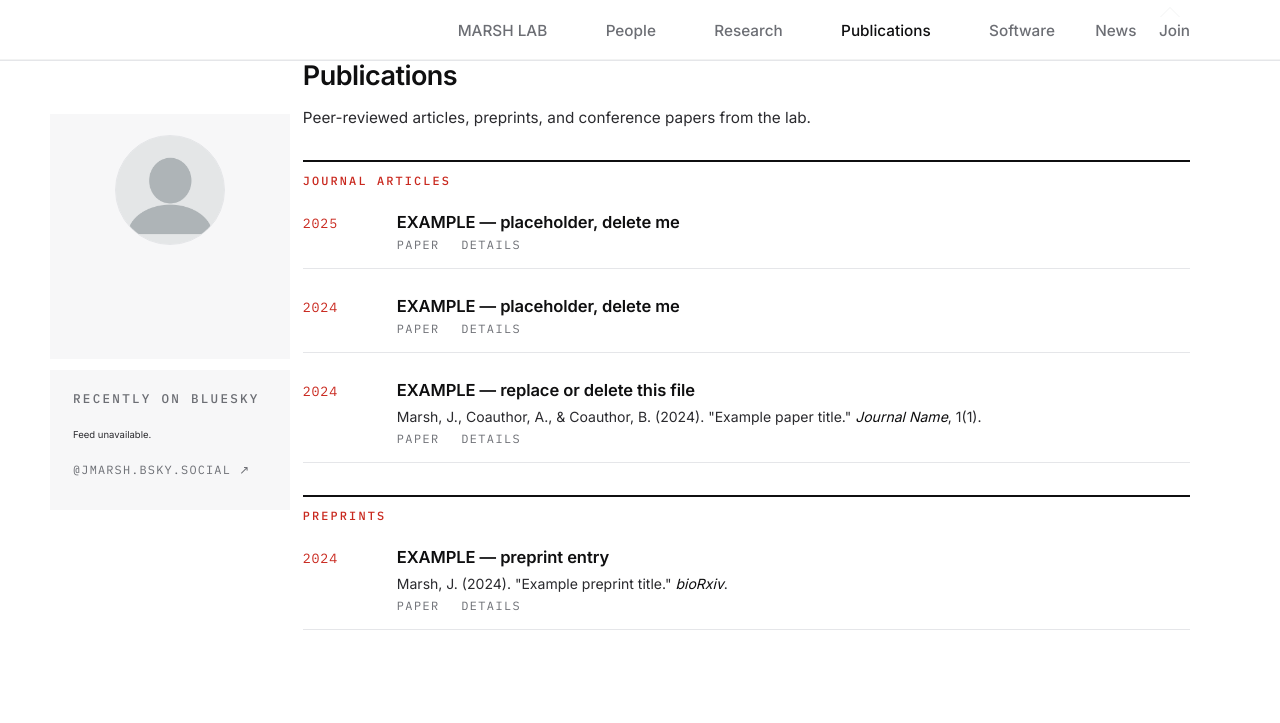
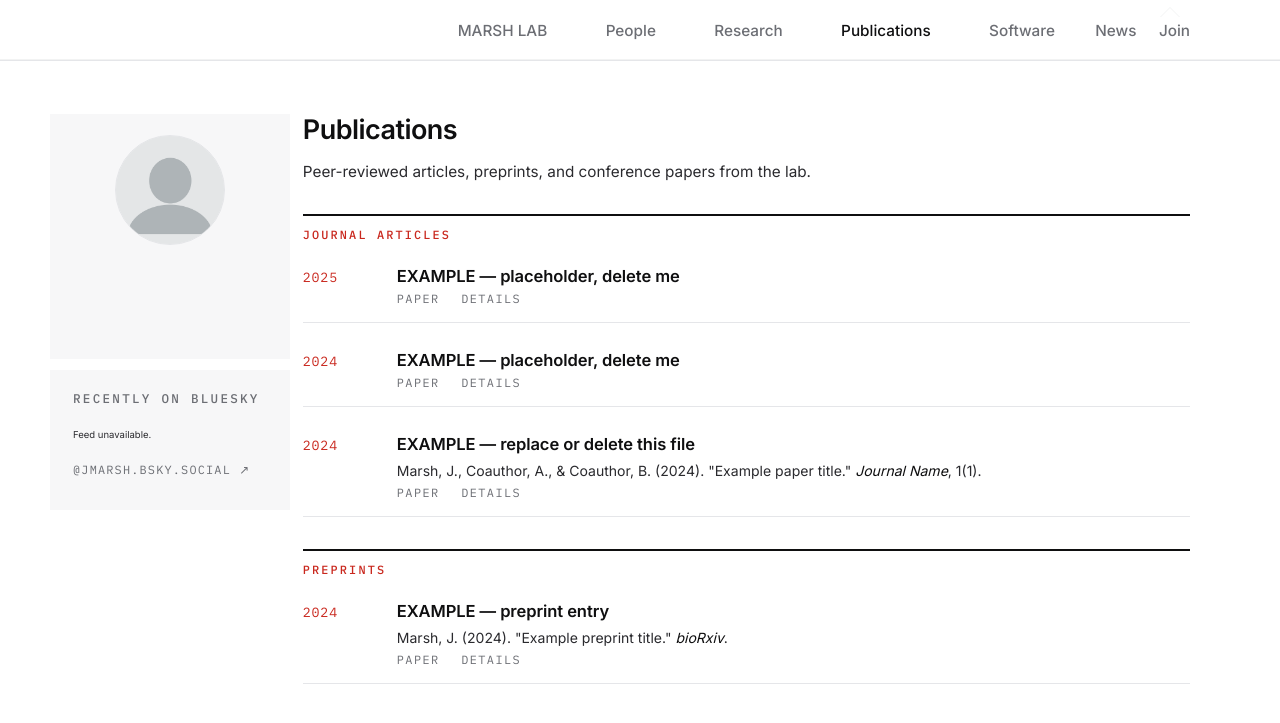
Before and after one commit to marshomics/marshomics.github.io, a Jekyll site: the page built from _pages/publications.html, in a window 1280 px wide and 900 px high. Shown: the top 723 px of the window. Built offline with Jekyll 4.4.1, drawn with Linux system fonts in a browser that asks for light colours; a script bundle is joined from its source files by our own code; library files that are not in the unit come from our copies.

Commit message:
Update _overrides.scss

```diff
--- a/_sass/_overrides.scss
+++ b/_sass/_overrides.scss
@@ -996,14 +996,17 @@ hr {
 
 /* Align the top of the Publications block with the top of the sidebar's
    gray background. The sidebar carries `margin-top: 54px` (set higher up in
-   this file); matching it here keeps the two columns flush at the top. */
-.archive:has(.jm-pubs) {
-  margin-top: 54px;
-  padding-top: 0;
+   this file); matching it here keeps the two columns flush at the top.
+   Applied directly on .jm-pubs (the section in publications.html) rather
+   than via :has() on .archive, which the live build wasn't honoring. */
+.jm-pubs {
+  padding: 0;
+  margin: 54px 0 0 0 !important;
 }
-
-.jm-pubs { padding: 0; margin: 0; }
-.jm-pubs > .alt-page__title { margin-top: 0; padding-top: 0; }
+.jm-pubs > .alt-page__title {
+  margin-top: 0 !important;
+  padding-top: 0 !important;
+}
 
 .jm-pub-cat-title {
   font-family: var(--jm-font-mono);
```
